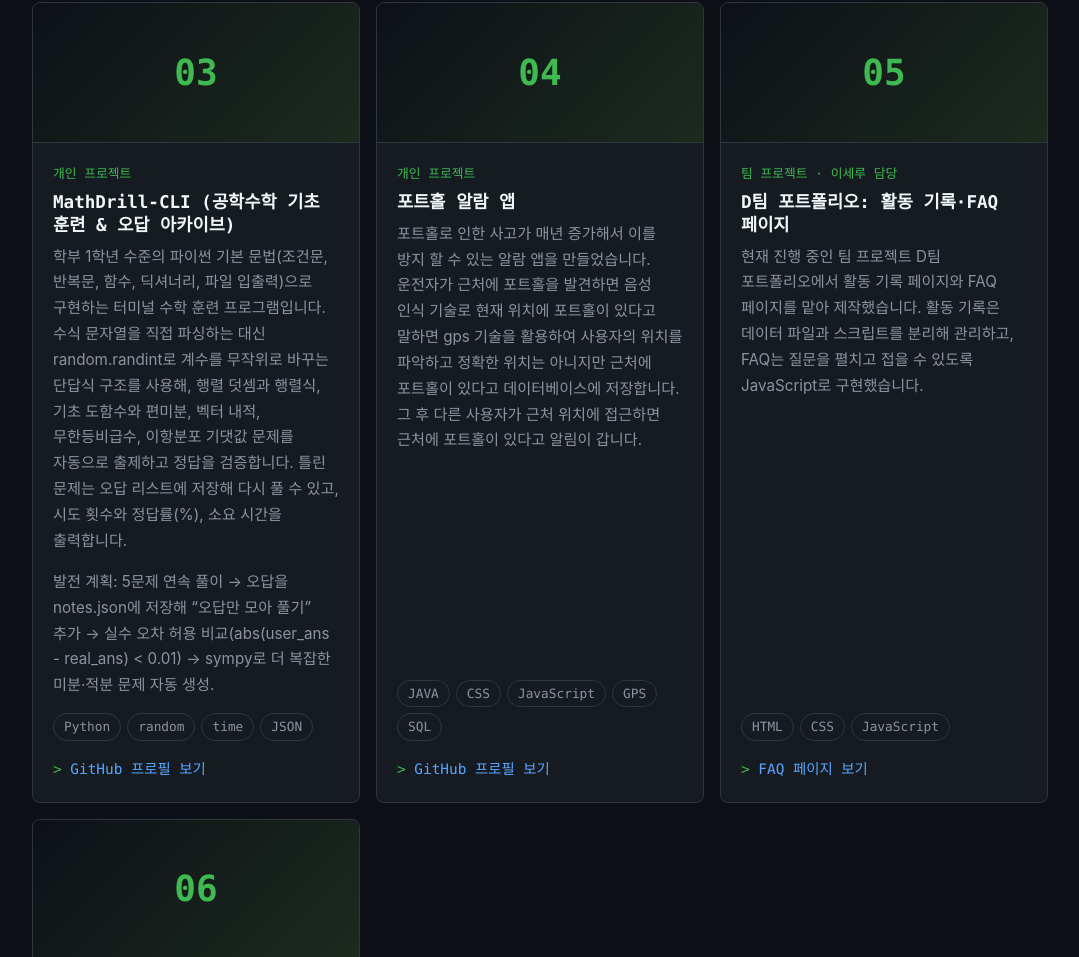
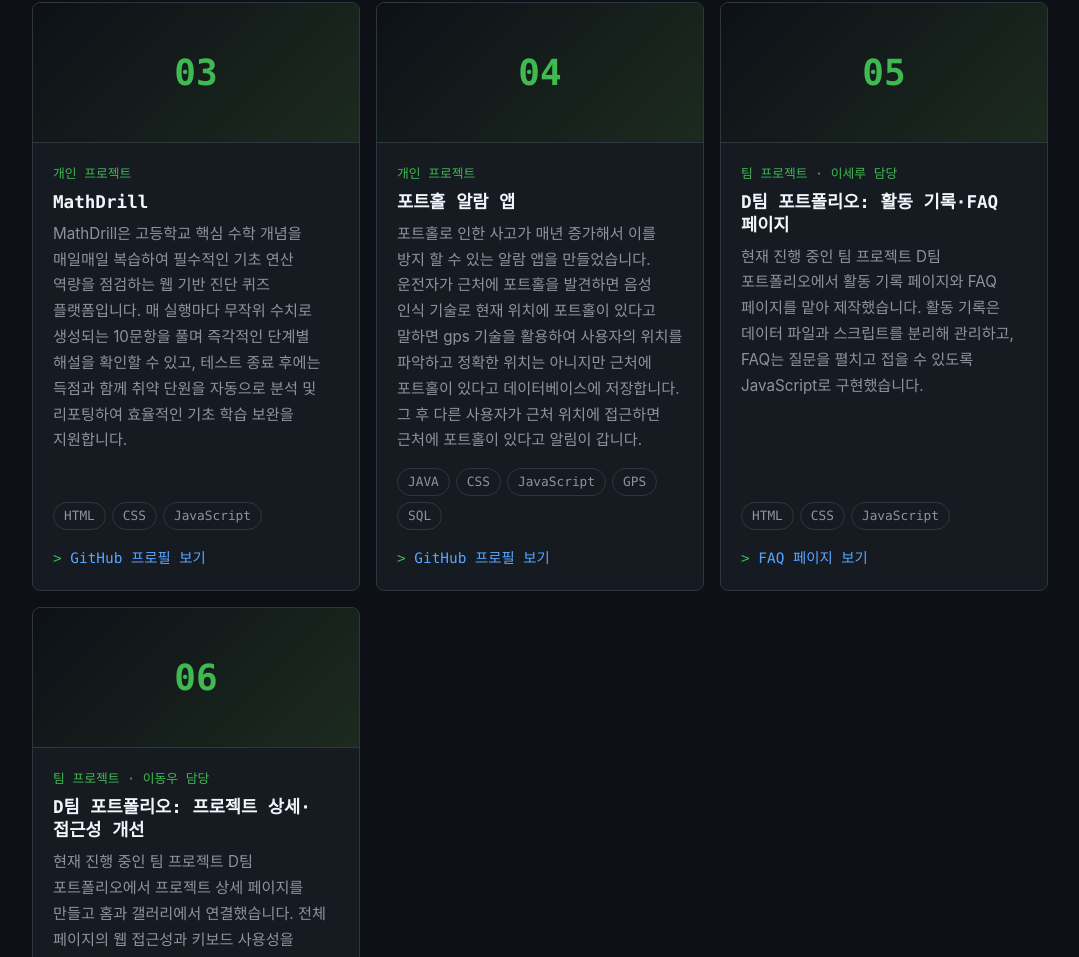
Before and after one commit to wonchandev/oss-team-portfolio, a plain HTML site: page projects.html in a window 1280 px wide. Shown: the part 1191-2148 px from the top of the page, without its empty margins (100-1179 px from the left). Drawn offline with Linux system fonts and the light colour scheme.

Commit message:
feat: 최요한 프로젝트 카드를 MathDrill(웹 퀴즈)로 수정
CLI 설명을 최요한 팀원이 변경한 웹 기반 진단 퀴즈 MathDrill 내용으로 교체
(HTML, CSS, JavaScript)

```diff
--- a/projects.html
+++ b/projects.html
@@ -103,31 +103,21 @@
                     </div>
                 </li>
 
-                <li class="card project-card" data-category="personal" data-tags="python json">
+                <li class="card project-card" data-category="personal" data-tags="html css javascript">
                     <div class="project-thumb" aria-hidden="true">03</div>
                     <div class="project-body">
                         <span class="project-kind">개인 프로젝트</span>
-                        <h2 class="project-title">MathDrill-CLI (공학수학 기초 훈련 &amp; 오답 아카이브)</h2>
+                        <h2 class="project-title">MathDrill</h2>
                         <p class="project-desc">
-                            학부 1학년 수준의 파이썬 기본 문법(조건문, 반복문, 함수, 딕셔너리, 파일 입출력)으로
-                            구현하는 터미널 수학 훈련 프로그램입니다. 수식 문자열을 직접 파싱하는 대신
-                            random.randint로 계수를 무작위로 바꾸는 단답식 구조를 사용해, 행렬 덧셈과 행렬식,
-                            기초 도함수와 편미분, 벡터 내적, 무한등비급수, 이항분포 기댓값 문제를 자동으로 출제하고
-                            정답을 검증합니다. 틀린 문제는 오답 리스트에 저장해 다시 풀 수 있고, 시도 횟수와
-                            정답률(%), 소요 시간을 출력합니다.
-                        </p>
-                        <p class="project-desc">
-                            발전 계획: 5문제 연속 풀이 → 오답을 notes.json에 저장해 &ldquo;오답만 모아 풀기&rdquo; 추가
-                            → 실수 오차 허용 비교(abs(user_ans - real_ans) &lt; 0.01) → sympy로 더 복잡한
-                            미분·적분 문제 자동 생성.
+                            MathDrill은 고등학교 핵심 수학 개념을 매일매일 복습하여 필수적인 기초 연산 역량을
+                            점검하는 웹 기반 진단 퀴즈 플랫폼입니다. 매 실행마다 무작위 수치로 생성되는 10문항을
+                            풀며 즉각적인 단계별 해설을 확인할 수 있고, 테스트 종료 후에는 득점과 함께 취약 단원을
+                            자동으로 분석 및 리포팅하여 효율적인 기초 학습 보완을 지원합니다.
                         </p>
                         <ul class="project-tags" aria-label="사용 기술">
-                            <li class="tag">Python</li>
-                            <li class="tag">random</li>
-                            <li class="tag">time</li>
-                            <li class="tag">JSON</li>
+                            <li class="tag">HTML</li><li class="tag">CSS</li><li class="tag">JavaScript</li>
                         </ul>
-                        <a class="project-link" href="https://github.com/yohan070312" target="_blank" rel="noopener noreferrer">GitHub 프로필 보기<span class="visually-hidden"> - MathDrill-CLI (새 탭)</span></a>
+                        <a class="project-link" href="https://github.com/yohan070312" target="_blank" rel="noopener noreferrer">GitHub 프로필 보기<span class="visually-hidden"> - MathDrill (새 탭)</span></a>
                     </div>
                 </li>
 
```
